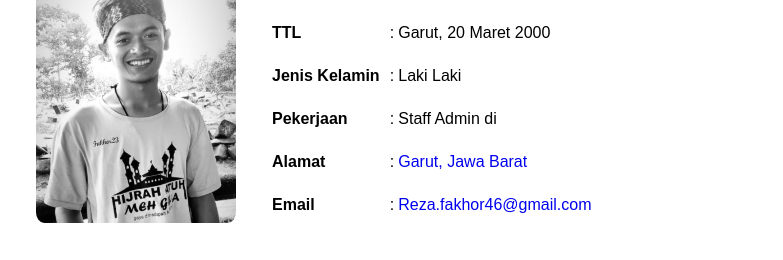
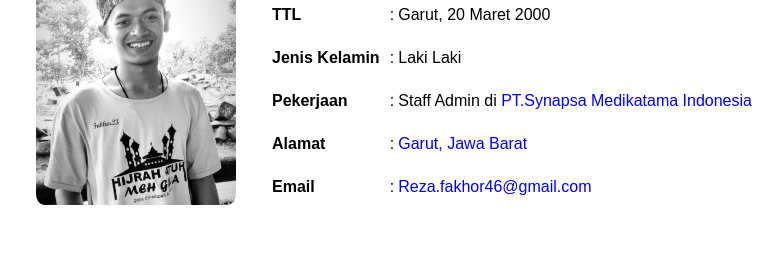
Before and after one commit to rezafakhor/biodata, a plain HTML site: page index.html in a window 1280 px wide. Shown: the part 148-408 px from the top of the page, without its empty margins (209-992 px from the left). Drawn offline with Linux system fonts and the light colour scheme.

Commit message:
Update index.html

```diff
--- a/index.html
+++ b/index.html
@@ -44,7 +44,7 @@
                 <td><b>Jenis Kelamin</b></td><td>:</td> <td>Laki Laki</td>
             </tr>
             <tr>
-                <td><b>Pekerjaan</b></td><td>:</td> <td>Staff Admin di</td><a href="https://synapsagroup.co.id/">PT.Synapsa Medikatama Indonesia</td>
+                <td><b>Pekerjaan</b></td><td>:</td> <td>Staff Admin di <a href="https://synapsagroup.co.id/">PT.Synapsa Medikatama Indonesia</td>
             </tr>
             <tr>
                 <td><b>Alamat</b></td><td>:</td> <td><a href="https://www.google.co.id/maps/@-7.2019522,107.7695649,21z">Garut, Jawa Barat</td>
```
